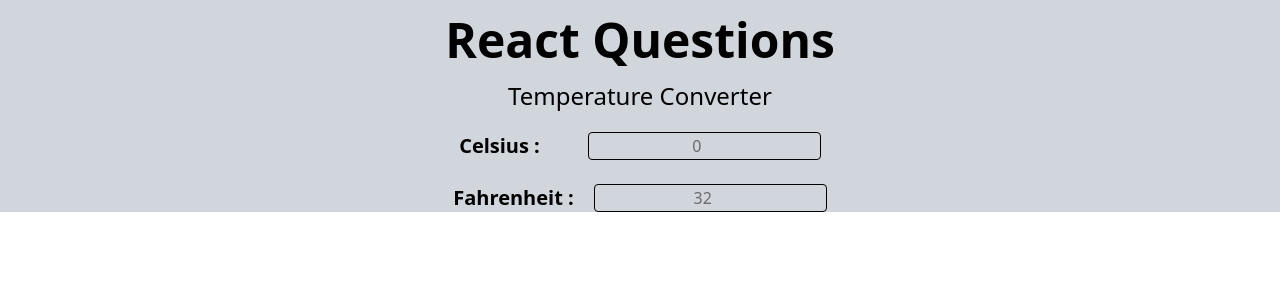
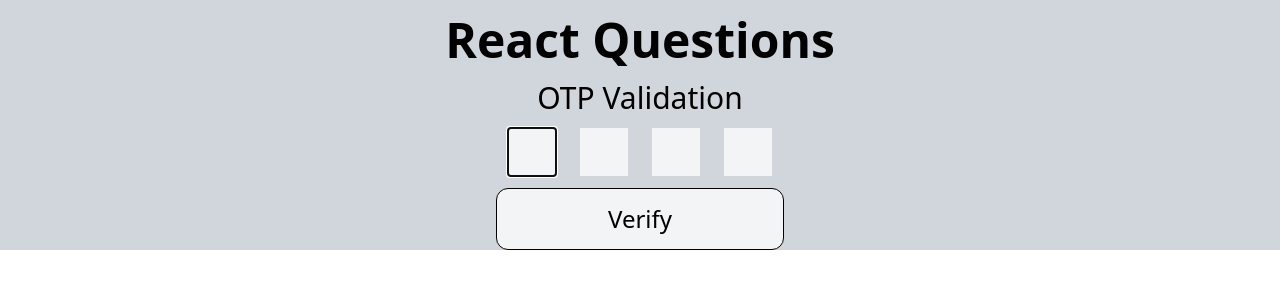
Before and after one commit to rauxw/React-interview, a React (Vite) app in the folder react-qs/: page / in a window 1280 px wide. Shown: the top 300 px of the page. Built offline with nearby package versions, Linux system fonts and the light colour scheme.

Commit message:
added OTP

```diff
--- a/react-qs/src/App.jsx
+++ b/react-qs/src/App.jsx
@@ -1,6 +1,7 @@
 import ClickOutsideDropdown from "./components/ClickOutsideDropdown";
 import Counter from "./components/Counter";
 import InlineEditableInput from "./components/InlineEditableInput";
+import Otpvalidation from "./components/Otpvalidation";
 import Temperature from "./components/Temperature";
 
 function App() {
@@ -15,7 +16,8 @@ function App() {
         {/* <Counter /> */}
         {/* <ClickOutsideDropdown /> */}
         {/* <InlineEditableInput /> */}
-        <Temperature />
+        {/* <Temperature /> */}
+        <Otpvalidation />
       </main>
     </div>
   );
--- a/react-qs/src/components/Counter.jsx
+++ b/react-qs/src/components/Counter.jsx
@@ -6,14 +6,14 @@ function Counter() {
   const [position, setPosition] = useState(0);
   const currentValue = history[position];
 
-  const addValuetoHistory = (newValue) => {
+  const addValueToHistory = (newValue) => {
     const newHistory = history.slice(0, position + 1);
     setHistory([...newHistory, newValue]);
     setPosition((prev) => prev + 1);
   };
 
-  const decrement = () => addValuetoHistory(currentValue - 1);
-  const increment = () => addValuetoHistory(currentValue + 1);
+  const decrement = () => addValueToHistory(currentValue - 1);
+  const increment = () => addValueToHistory(currentValue + 1);
 
   const undo = () => {
     if (position > 0) {
--- /dev/null
+++ b/react-qs/src/components/Otpvalidation.jsx
@@ -0,0 +1,65 @@
+import { useEffect, useRef, useState } from "react";
+
+function Otpvalidation() {
+  const OTP_LENGTH = 4;
+  const [otp, setOtp] = useState(Array(OTP_LENGTH).fill(""));
+  console.log(otp);
+
+  const inputRefs = useRef([]);
+
+  useEffect(() => {
+    inputRefs.current = inputRefs.current.slice(0, OTP_LENGTH);
+  }, []);
+
+  const handleOtpChange = (getCurrentInputIndex, getCurrentInputValue) => {
+    if (getCurrentInputValue.length > 1) {
+      getCurrentInputValue = getCurrentInputValue.slice(-1);
+    }
+    const newOtp = [...otp];
+    newOtp[getCurrentInputIndex] = getCurrentInputValue;
+    setOtp(newOtp);
+    if (getCurrentInputValue && getCurrentInputIndex < OTP_LENGTH - 1) {
+      inputRefs.current[getCurrentInputIndex + 1]?.focus();
+    }
+  };
+
+  const handleKeyDown = (index, event) => {
+    if (event.key === "Backspace" && !otp[index] && index > 0) {
+      inputRefs.current[index - 1]?.focus();
+    }
+  };
+
+  return (
+    <div className="flex flex-col justify-center items-center">
+      <h1 className="text-3xl">OTP Validation</h1>
+      <div className="flex justify-center">
+        {otp.map((digit, index) => {
+          return (
+            <input
+              key={index}
+              type="text"
+              inputMode="numeric"
+              maxLength={1}
+              value={digit}
+              onChange={(event) => handleOtpChange(index, event.target.value)}
+              className="w-12 h-12 text-center text-lg m-3 bg-gray-100"
+              autoFocus={index === 0}
+              ref={(el) => {
+                inputRefs.current[index] = el;
+              }}
+              onKeyDown={(event) => handleKeyDown(index, event)}
+            />
+          );
+        })}
+      </div>
+      <button
+        disabled={otp.some((digit) => digit === "")}
+        className="bg-gray-100 text-black p-3 w-full text-[24px] border rounded-xl hover:bg-gray-600 hover:text-white"
+      >
+        Verify
+      </button>
+    </div>
+  );
+}
+
+export default Otpvalidation;
```
Also changed, not shown: 1 other file (tests, documents, lock files or other folders).
